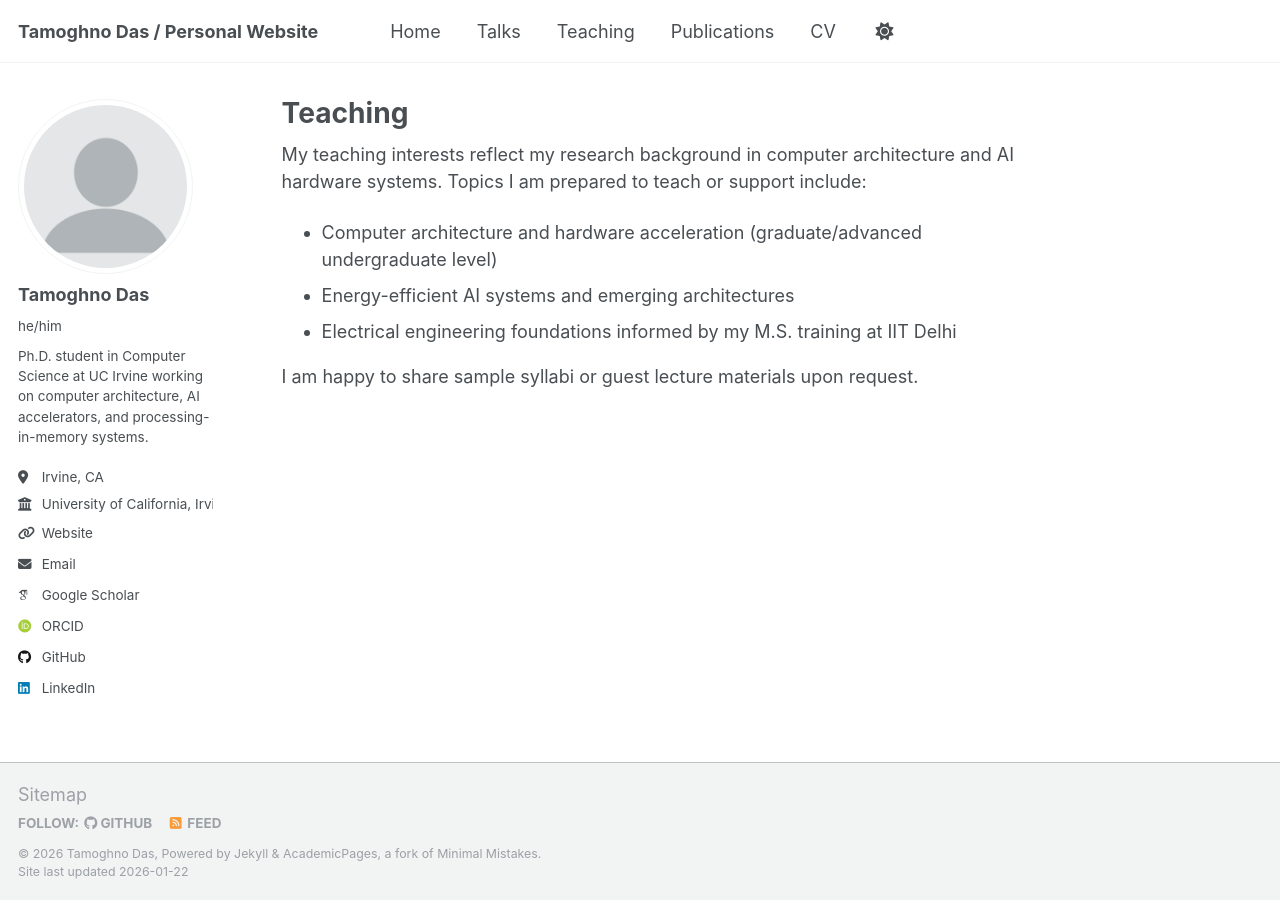
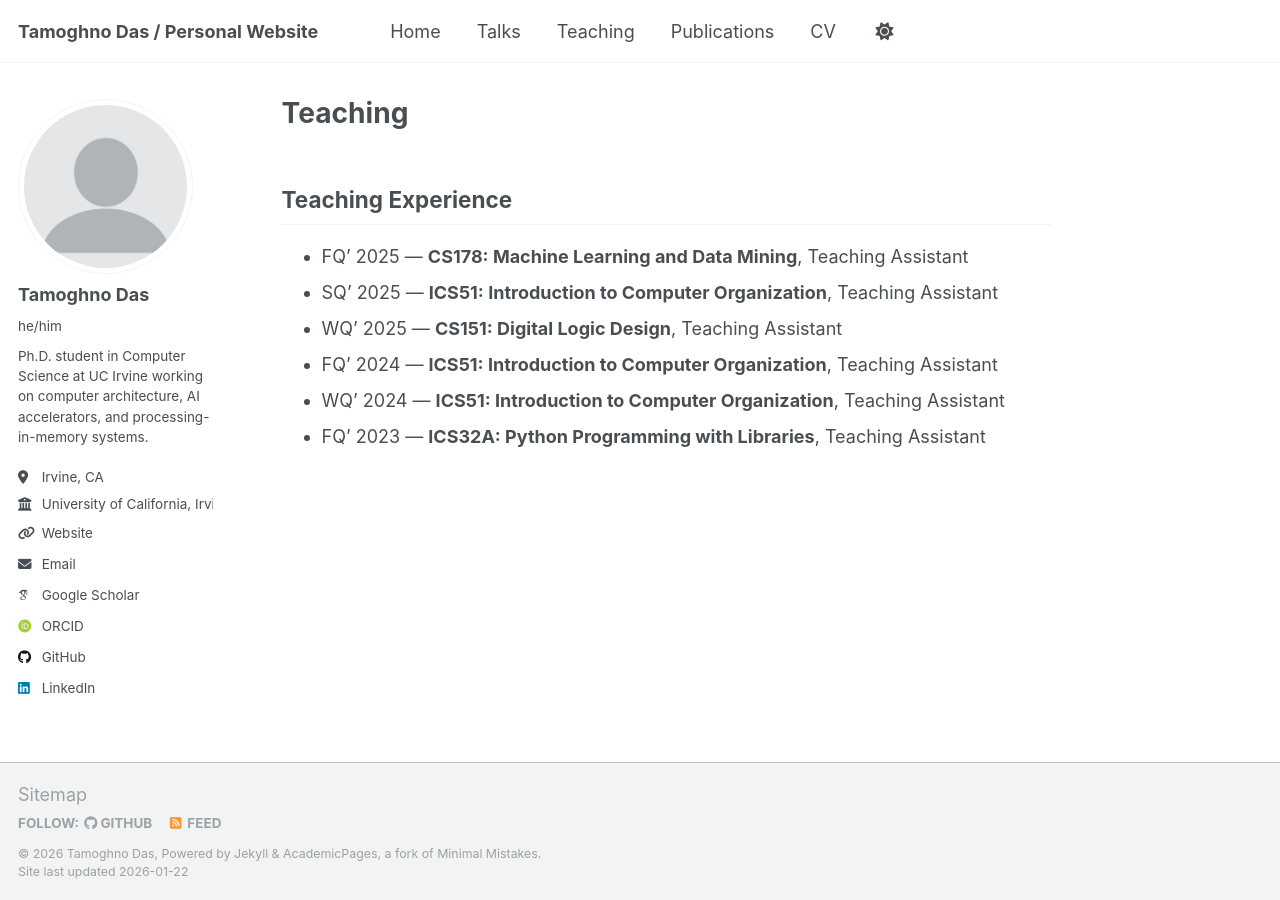
Before and after one commit to dastamoghno/dastamoghno.github.io, a Jekyll site: the page built from _pages/teaching.md, in a window 1280 px wide. Built offline with Jekyll 4.4.1, drawn with Linux system fonts in a browser that asks for light colours; some web fonts are replaced.

Commit message:
Update teaching experience section

```diff
--- a/_pages/teaching.md
+++ b/_pages/teaching.md
@@ -4,10 +4,11 @@ title: "Teaching"
 author_profile: true
 ---
 
-My teaching interests reflect my research background in computer architecture and AI hardware systems. Topics I am prepared to teach or support include:
+## Teaching Experience
 
-- Computer architecture and hardware acceleration (graduate/advanced undergraduate level)
-- Energy-efficient AI systems and emerging architectures
-- Electrical engineering foundations informed by my M.S. training at IIT Delhi
-
-I am happy to share sample syllabi or guest lecture materials upon request.
+- FQ' 2025 — **CS178: Machine Learning and Data Mining**, Teaching Assistant
+- SQ' 2025 — **ICS51: Introduction to Computer Organization**, Teaching Assistant
+- WQ' 2025 — **CS151: Digital Logic Design**, Teaching Assistant
+- FQ' 2024 — **ICS51: Introduction to Computer Organization**, Teaching Assistant
+- WQ' 2024 — **ICS51: Introduction to Computer Organization**, Teaching Assistant
+- FQ' 2023 — **ICS32A: Python Programming with Libraries**, Teaching Assistant
```
Also changed, not shown: index.md (+6 -3 lines).
